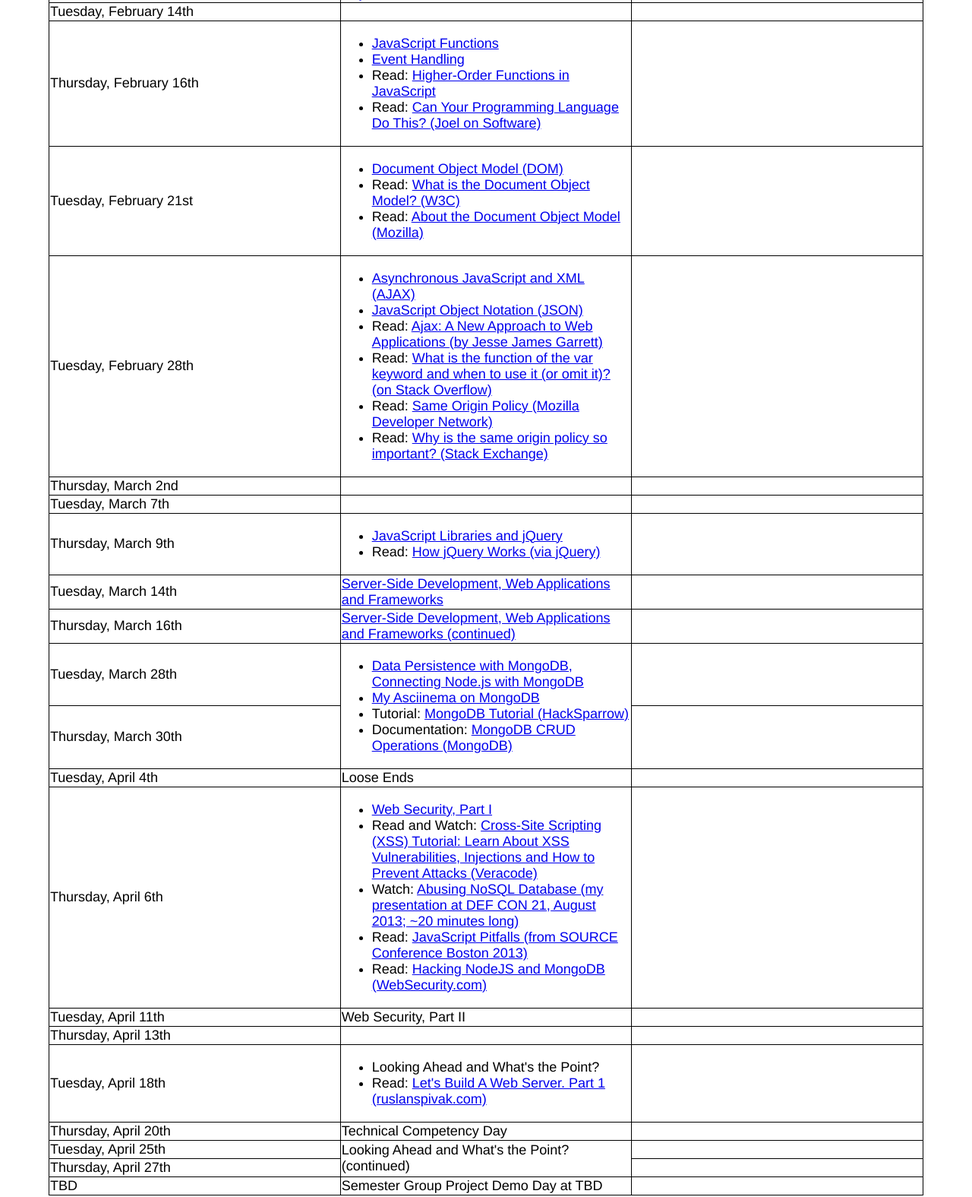
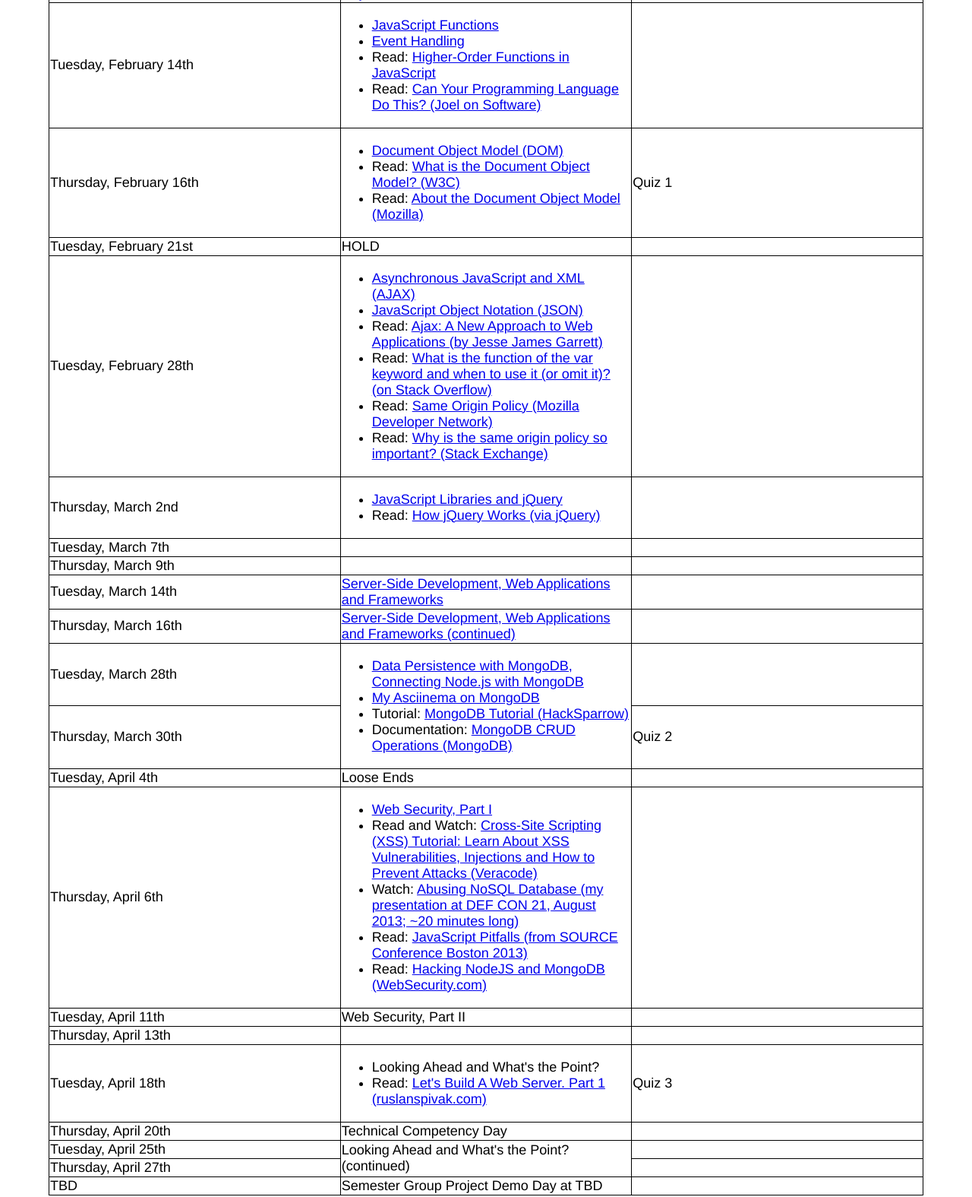
Before and after one commit to SookritM/WebProgramming, a plain HTML site: page index.html in a window 1280 px wide. Shown: the part 2867-4442 px from the top of the page at 76% size. Drawn offline with Linux system fonts and the light colour scheme.

Commit message:
Updated schedule

```diff
--- a/index.html
+++ b/index.html
@@ -174,11 +174,6 @@
 </tr>
 <tr>
 <td>Tuesday, February 14th</td>
-<td>&nbsp;</td>
-<td>&nbsp;</td>
-</tr>
-<tr>
-<td>Thursday, February 16th</td>
 <td>
 	<ul>
 		<li><a href="notes/functions.html">JavaScript Functions</a></li>
@@ -190,7 +185,7 @@
 <td>&nbsp;</td>
 </tr>
 <tr>
-<td>Tuesday, February 21st</td>
+<td>Thursday, February 16th</td>
 <td>
 	<ul>
 		<li><a href="notes/dom.html">Document Object Model (DOM)</a></li>
@@ -198,6 +193,11 @@
 		<li>Read: <a href="https://developer.mozilla.org/en-US/docs/DOM/About_the_Document_Object_Model" target="_blank">About the Document Object Model (Mozilla)</a></li>
 	</ul>
 </td>
+<td>Quiz 1</td>
+</tr>
+<tr>
+<td>Tuesday, February 21st</td>
+<td>HOLD</td>
 <td>&nbsp;</td>
 </tr>
 <tr>
@@ -218,7 +218,12 @@
 </tr>
 <tr>
 <td>Thursday, March 2nd</td>
-<td>&nbsp;</td>
+<td>
+	<ul>
+		<li><a href="notes/jquery.html">JavaScript Libraries and jQuery</a></li>
+		<li>Read: <a href="http://docs.jquery.com/Tutorials:How_jQuery_Works" target="_blank">How jQuery Works (via jQuery)</a></li>
+	</ul>
+</td>
 <td>&nbsp;</td>
 </tr>
 <tr>
@@ -228,12 +233,7 @@
 </tr>
 <tr>
 <td>Thursday, March 9th</td>
-<td>
-	<ul>
-		<li><a href="notes/jquery.html">JavaScript Libraries and jQuery</a></li>
-		<li>Read: <a href="http://docs.jquery.com/Tutorials:How_jQuery_Works" target="_blank">How jQuery Works (via jQuery)</a></li>
-	</ul>
-</td>
+<td>&nbsp;</td>
 <td>&nbsp;</td>
 </tr>
 <tr>
@@ -260,7 +260,7 @@
 </tr>
 <tr>
 <td>Thursday, March 30th</td>
-<td>&nbsp;</td>
+<td>Quiz 2</td>
 </tr>
 <tr>
 <td>Tuesday, April 4th</td>
@@ -299,7 +299,7 @@
 		<li>Read: <a href="https://ruslanspivak.com/lsbaws-part1/" target="_blank">Let's Build A Web Server. Part 1 (ruslanspivak.com)</a></li>
 	</ul>
 </td>
-<td>&nbsp;</td>
+<td>Quiz 3</td>
 </tr>
 <tr>
 <td>Thursday, April 20th</td>
```
Also changed, not shown: assignments/a1.html (+1 -2 lines).
